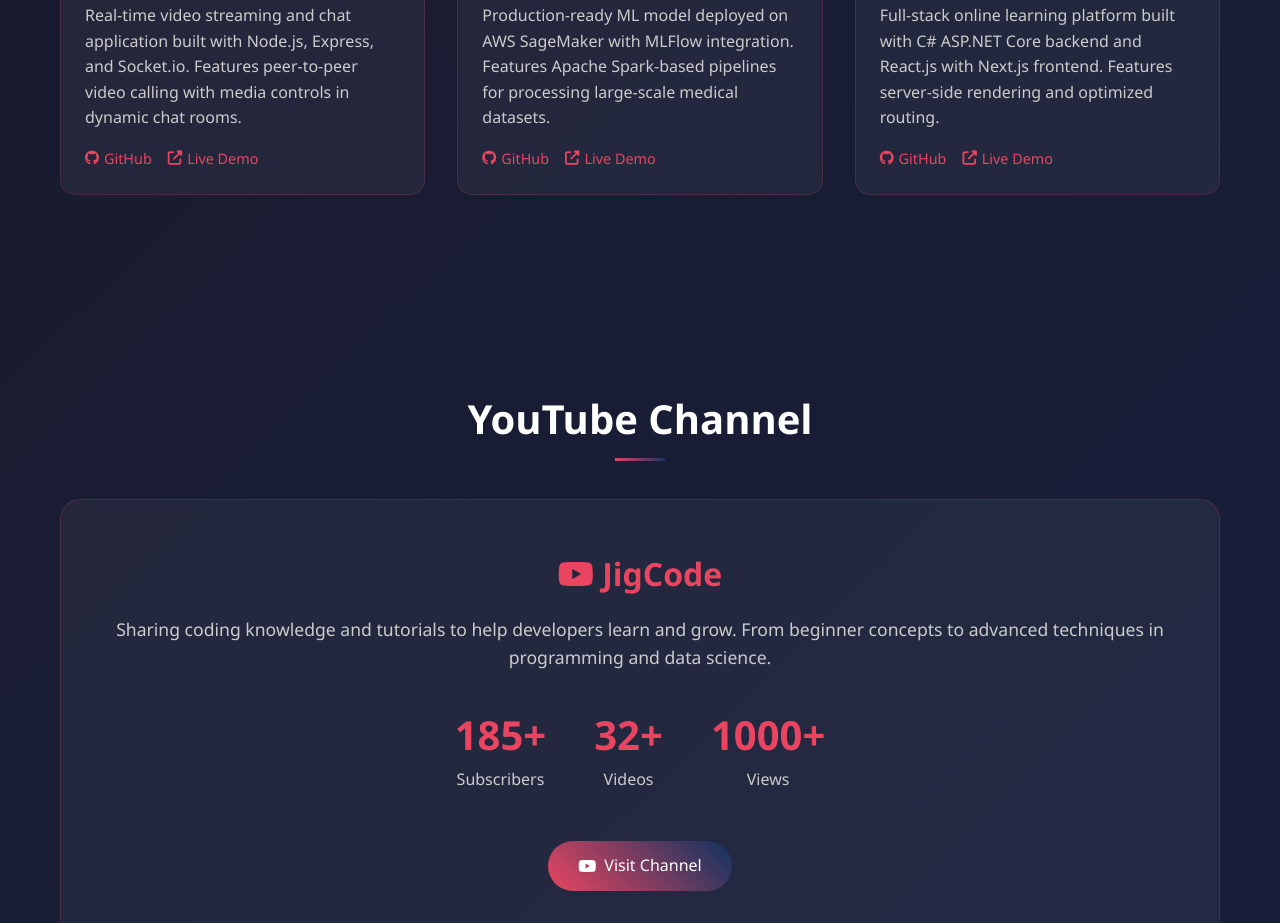
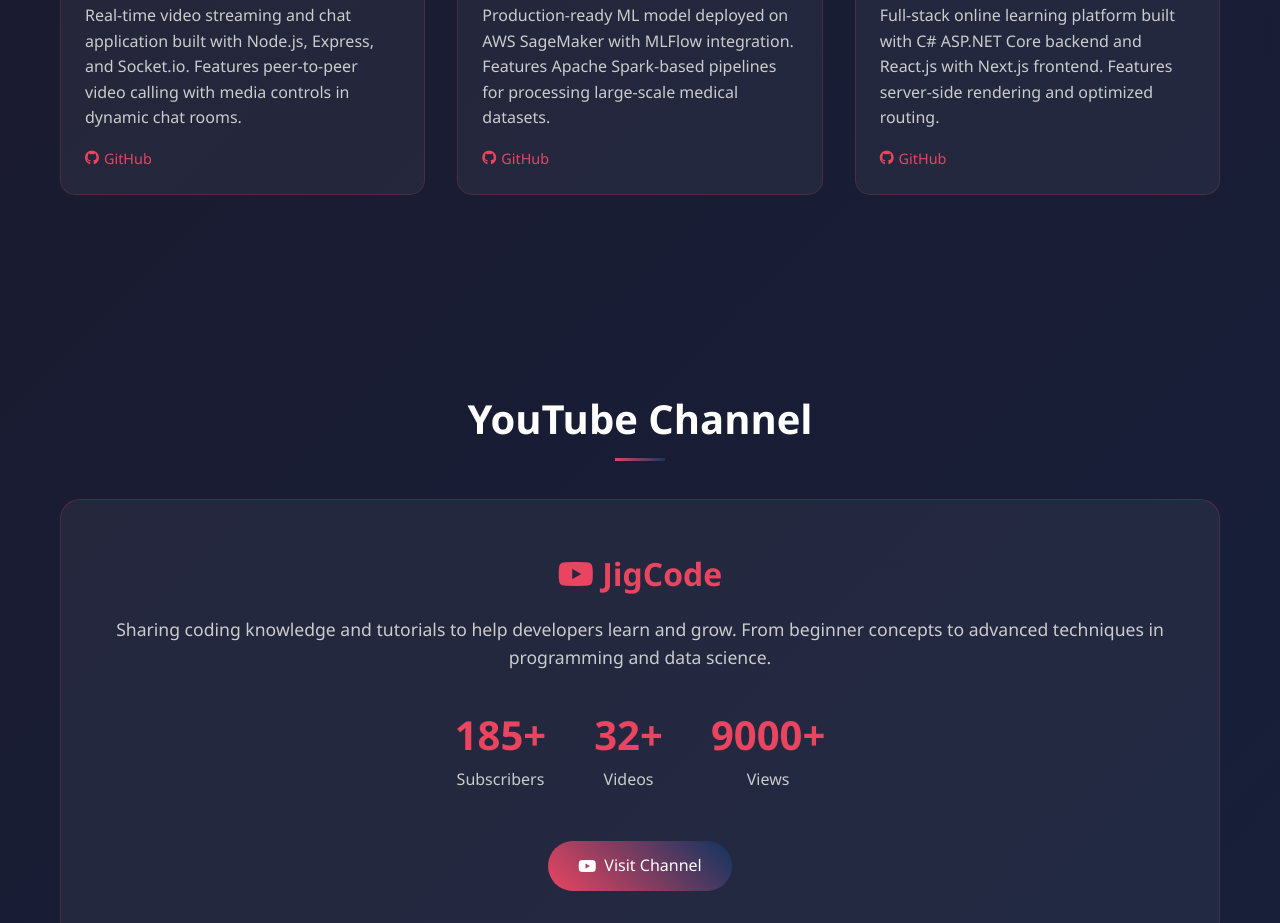
Before and after one commit to jigs074/Jignesh-Patel---Portfolio, a plain HTML site: page index.html in a window 1280 px wide. Shown: the part 4264-5187 px from the top of the page. Drawn offline with Linux system fonts and the light colour scheme.

Commit message:
Changes made

```diff
--- a/index.html
+++ b/index.html
@@ -832,9 +832,9 @@
                             <a href="https://github.com/jigs074/StreamingApp" target="_blank">
                                 <i class="fab fa-github"></i> GitHub
                             </a>
-                            <a href="#" onclick="alert('Demo link - Add your deployed URL here')">
+                            <!-- <a href="#" onclick="alert('Demo link - Add your deployed URL here')">
                                 <i class="fas fa-external-link-alt"></i> Live Demo
-                            </a>
+                            </a> -->
                         </div>
                     </div>
                 </div>
@@ -849,9 +849,9 @@
                             <a href="https://github.com/MedAI-Team-Organization/MedAI" target="_blank">
                                 <i class="fab fa-github"></i> GitHub
                             </a>
-                            <a href="#" onclick="alert('Demo link - Add your deployed URL here')">
+                            <!-- <a href="#" onclick="alert('Demo link - Add your deployed URL here')">
                                 <i class="fas fa-external-link-alt"></i> Live Demo
-                            </a>
+                            </a> -->
                         </div>
                     </div>
                 </div>
@@ -866,9 +866,9 @@
                             <a href="https://github.com/GeniusFusion-Online-Learning-Platform/GeniusFusion" target="_blank">
                                 <i class="fab fa-github"></i> GitHub
                             </a>
-                            <a href="#" onclick="alert('Demo link - Add your deployed URL here')">
+                            <!-- <a href="#" onclick="alert('Demo link - Add your deployed URL here')">
                                 <i class="fas fa-external-link-alt"></i> Live Demo
-                            </a>
+                            </a> -->
                         </div>
                     </div>
                 </div>
@@ -898,7 +898,7 @@
                         <div class="label">Videos</div>
                     </div>
                     <div class="youtube-stat">
-                        <div class="number">1000+</div>
+                        <div class="number">9000+</div>
                         <div class="label">Views</div>
                     </div>
                 </div>
```
